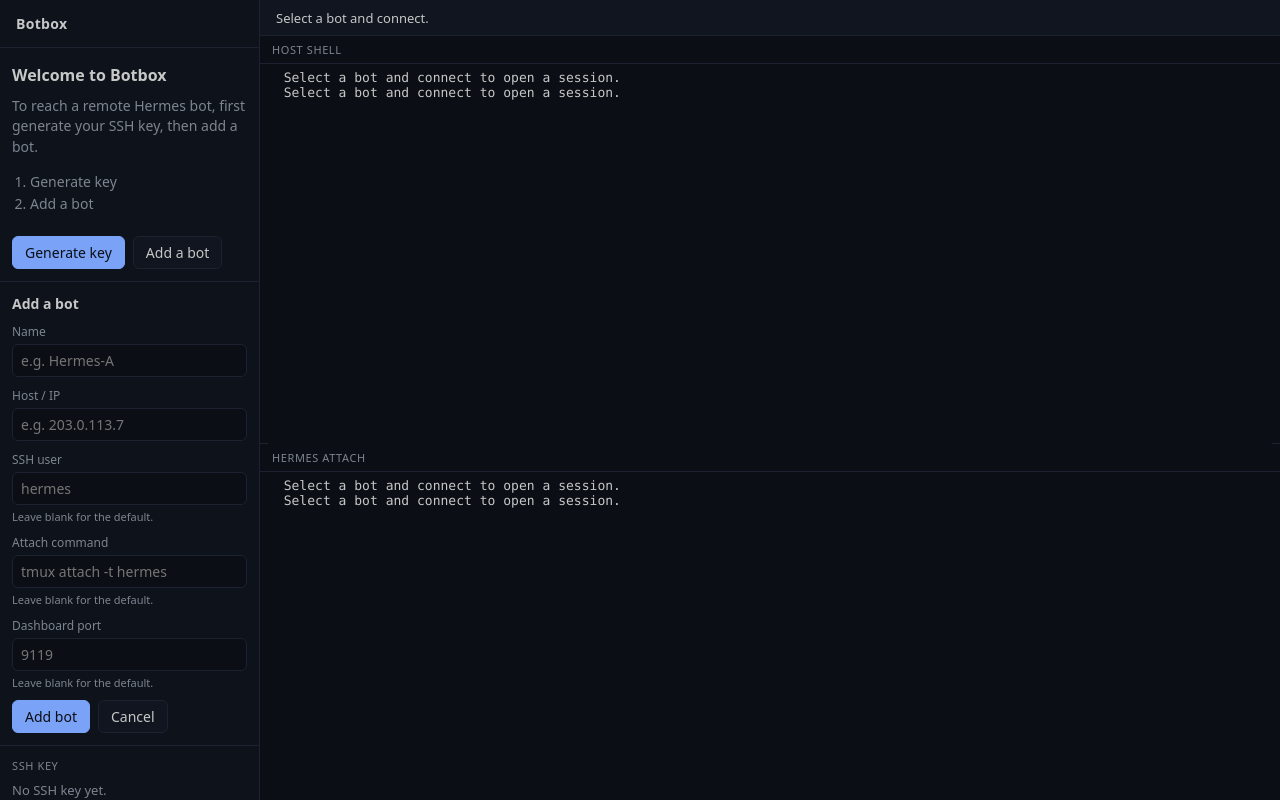
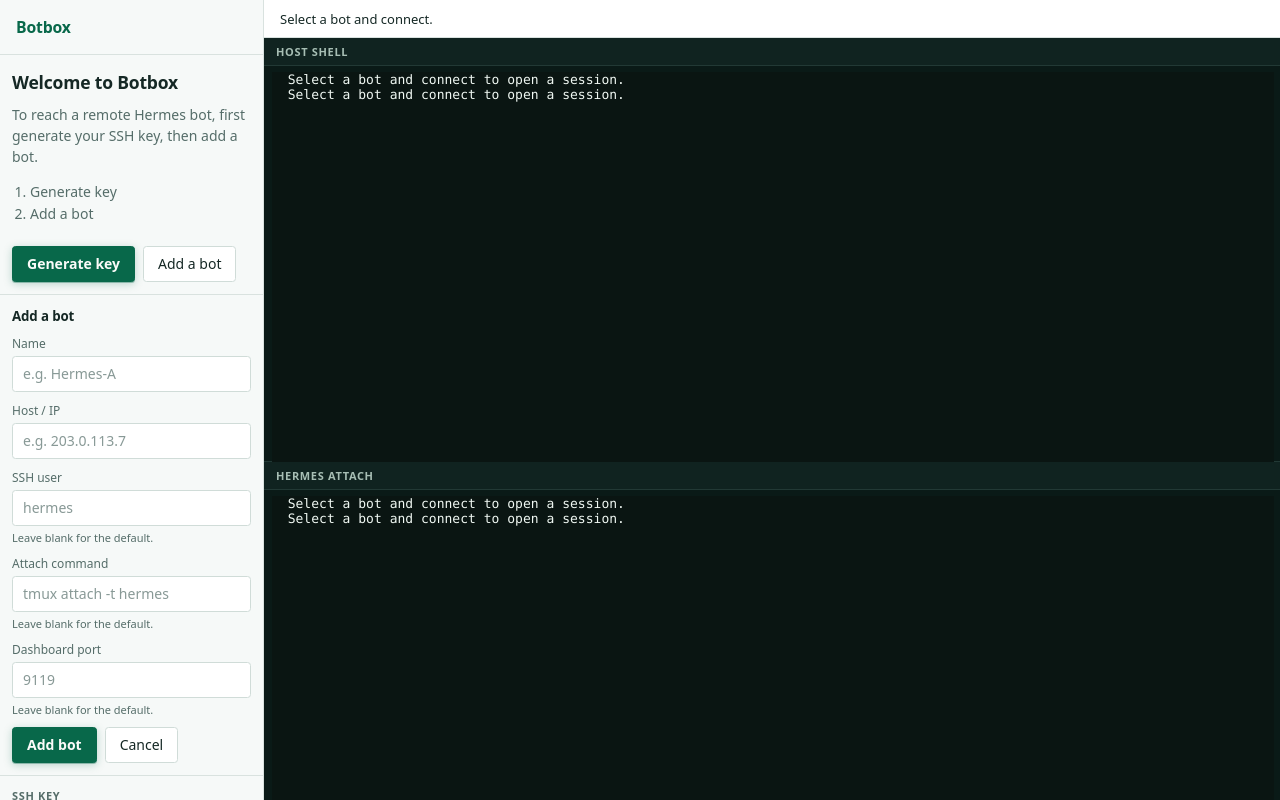
Before and after one commit to zingleton/botbox, a website built with Vite: page src/index.html in a window 1280 px wide. Both pictures are taken after a click on the button "Add a bot". Built offline with nearby package versions, Linux system fonts and the light colour scheme; what @xterm/addon-webgl would draw is missing.

Commit message:
feat(ui): retheme to AI Power Guild design language (cues from ../humanpower)
Botbox integrates with the humanpower web app, so adopt its design system:
- Forest-green palette — light "print shop" chrome (warm paper, forest ink,
  deep forest-green CTAs) for the app shell; forest-dark "screens" for the
  terminal panes (xterm theme retuned to the .dark hero range).
- Type pairing: DM Sans (body), Bricolage Grotesque (brand/headings/display),
  JetBrains Mono (hosts, key, terminals). Self-hosted via @fontsource and
  bundled by Vite as same-origin woff2 — CSP-safe (font-src 'self', no CDN).
- Primary buttons carry the signature soft green glow + active-press; inputs
  and buttons get the 2px spring-green focus ring; 0.25rem radius.
- Bot-item connected/selected states use the forest accent; tunnel badge and
  status bar recolored to match.

Verified: first-run renders Bricolage wordmark + forest-green primaries;
computed styles confirm fonts + rgb(8,104,74) applied. 57 vitest green.

```diff
--- a/src/styles.css
+++ b/src/styles.css
@@ -1,23 +1,61 @@
 /*
- * Botbox base styles (U1).
+ * Botbox styles — AI Power Guild design language (design cues from ../humanpower).
+ *
  * Loaded as an external stylesheet so the strict CSP (style-src 'self', no
- * unsafe-inline) is satisfied. xterm's own CSS is imported from terminal.ts.
+ * unsafe-inline) is satisfied; xterm's own CSS is imported from terminal.ts and
+ * the bundled fonts from main.ts (font-src 'self').
+ *
+ * Two surfaces, one forest-green range — mirroring humanpower's palette:
+ *  - Light "print shop" chrome: warm paper, forest-ink text, deep forest-green
+ *    CTAs. The app shell (sidebar, bars, forms) lives here.
+ *  - Forest-dark "screens": the terminal panes, echoing humanpower's .dark hero.
  */
 
 :root {
-  --bg: #0b0e14;
-  --bg-elev: #11151f;
-  --bg-sidebar: #0e121b;
-  --border: #1c2230;
-  --fg: #c5c8c6;
-  --fg-dim: #7d8590;
-  --accent: #7aa2f7;
-  --accent-dim: #3b4a6b;
-  --danger: #f7768e;
-  --ok: #9ece6a;
-  --font-ui: ui-sans-serif, system-ui, -apple-system, "Segoe UI", sans-serif;
-  --font-mono: ui-monospace, SFMono-Regular, "SF Mono", Menlo, Consolas,
-    monospace;
+  /* ── Light print-shop chrome (HSL triples; wrap in hsl() at use) ── */
+  --background: 45 25% 98%;
+  --foreground: 170 30% 12%;
+  --card: 0 0% 100%;
+  --sidebar: 160 20% 97%;
+  --primary: 161 85% 22%;
+  --primary-foreground: 45 25% 98%;
+  --secondary: 160 16% 93%;
+  --secondary-foreground: 170 30% 12%;
+  --muted: 160 14% 94%;
+  --muted-foreground: 170 12% 38%;
+  --accent: 148 55% 91%;
+  --accent-foreground: 170 35% 14%;
+  --success: 161 75% 28%;
+  --destructive: 0 75% 45%;
+  --border: 160 14% 87%;
+  --input: 160 14% 84%;
+  --ring: 161 85% 30%;
+  --radius: 0.25rem;
+
+  /* ── Forest-dark screen (terminal panes) ── */
+  --term-bg: 170 45% 7%;
+  --term-elev: 170 38% 10%;
+  --term-fg: 150 25% 96%;
+  --term-muted: 155 15% 70%;
+  --term-border: 168 25% 18%;
+  --term-primary: 145 95% 45%;
+
+  /* ── Type: DM Sans body, Bricolage display, JetBrains mono ── */
+  --font-sans: "DM Sans Variable", ui-sans-serif, system-ui, -apple-system,
+    "Segoe UI", sans-serif;
+  --font-display: "Bricolage Grotesque Variable", var(--font-sans);
+  --font-mono: "JetBrains Mono", ui-monospace, SFMono-Regular, "SF Mono", Menlo,
+    Consolas, monospace;
+
+  /* Convenience colour aliases (kept so component rules read cleanly). */
+  --bg: hsl(var(--background));
+  --bg-elev: hsl(var(--card));
+  --bg-sidebar: hsl(var(--sidebar));
+  --fg: hsl(var(--foreground));
+  --fg-dim: hsl(var(--muted-foreground));
+  --accent-strong: hsl(var(--primary));
+  --danger: hsl(var(--destructive));
+  --ok: hsl(var(--success));
 }
 
 * {
@@ -30,14 +68,15 @@
   height: 100%;
   background: var(--bg);
   color: var(--fg);
-  font-family: var(--font-ui);
+  font-family: var(--font-sans);
   font-size: 14px;
   -webkit-font-smoothing: antialiased;
+  text-rendering: optimizeLegibility;
 }
 
 #app.app {
   display: grid;
-  grid-template-columns: 260px 1fr;
+  grid-template-columns: 264px 1fr;
   height: 100vh;
   overflow: hidden;
 }
@@ -46,20 +85,23 @@
 
 .sidebar {
   background: var(--bg-sidebar);
-  border-right: 1px solid var(--border);
+  border-right: 1px solid hsl(var(--border));
   display: flex;
   flex-direction: column;
   min-width: 0;
 }
 
 .sidebar__header {
-  padding: 14px 16px;
-  border-bottom: 1px solid var(--border);
+  padding: 16px;
+  border-bottom: 1px solid hsl(var(--border));
 }
 
 .brand {
-  font-weight: 600;
-  letter-spacing: 0.3px;
+  font-family: var(--font-display);
+  font-weight: 700;
+  font-size: 1.125rem;
+  letter-spacing: -0.01em;
+  color: hsl(var(--primary));
 }
 
 .sidebar__body {
@@ -78,13 +120,16 @@
 
 .cta__title {
   margin: 4px 0 0;
-  font-size: 16px;
+  font-family: var(--font-display);
+  font-size: 1.25rem;
+  line-height: 1.3;
+  letter-spacing: -0.01em;
 }
 
 .cta__body {
   margin: 0;
   color: var(--fg-dim);
-  line-height: 1.45;
+  line-height: 1.5;
 }
 
 .cta__steps {
@@ -115,23 +160,24 @@
   display: flex;
   flex-direction: column;
   gap: 2px;
-  padding: 8px 10px;
-  border-radius: 6px;
+  padding: 9px 10px;
+  border-radius: var(--radius);
   cursor: pointer;
   border: 1px solid transparent;
+  transition: background-color 0.12s ease, border-color 0.12s ease;
 }
 
 .bot-item:hover {
-  background: var(--bg-elev);
+  background: hsl(var(--accent));
 }
 
 .bot-item--selected {
-  background: var(--bg-elev);
-  border-color: var(--accent-dim);
+  background: hsl(var(--accent));
+  border-color: hsl(var(--primary) / 0.45);
 }
 
 .bot-item__name {
-  font-weight: 500;
+  font-weight: 600;
 }
 
 .bot-item__host {
@@ -146,15 +192,17 @@
   gap: 2px;
 }
 
-/* Connected: highlighted, with the Disconnect affordance. */
+/* Connected: forest-green accent + the Disconnect affordance. */
 .bot-item--connected {
-  background: var(--bg-elev);
-  border-color: var(--ok);
+  background: hsl(var(--accent));
+  border-color: hsl(var(--primary));
+  box-shadow: inset 3px 0 0 hsl(var(--primary));
 }
 
 /* Transitioning: the item being connected; the whole list is locked. */
 .bot-item--transitioning {
-  border-color: var(--accent);
+  border-color: hsl(var(--primary) / 0.5);
+  border-style: dashed;
 }
 
 .bot-list--locked {
@@ -191,7 +239,7 @@
 }
 
 .sidebar__form {
-  border-top: 1px solid var(--border);
+  border-top: 1px solid hsl(var(--border));
   padding: 12px;
 }
 
@@ -203,7 +251,9 @@
 
 .bot-form__title {
   margin: 0;
-  font-size: 14px;
+  font-family: var(--font-display);
+  font-size: 0.95rem;
+  letter-spacing: -0.01em;
 }
 
 .bot-form__field {
@@ -214,21 +264,29 @@
 
 .bot-form__label {
   font-size: 12px;
+  font-weight: 500;
   color: var(--fg-dim);
 }
 
 .bot-form__input {
   font: inherit;
-  padding: 6px 8px;
-  border-radius: 6px;
-  border: 1px solid var(--border);
-  background: var(--bg);
+  height: 36px;
+  padding: 0 10px;
+  border-radius: var(--radius);
+  border: 1px solid hsl(var(--input));
+  background: hsl(var(--card));
   color: var(--fg);
+  transition: border-color 0.12s ease, box-shadow 0.12s ease;
+}
+
+.bot-form__input::placeholder {
+  color: hsl(var(--muted-foreground) / 0.7);
 }
 
 .bot-form__input:focus {
   outline: none;
-  border-color: var(--accent-dim);
+  border-color: hsl(var(--ring));
+  box-shadow: 0 0 0 2px hsl(var(--ring) / 0.35);
 }
 
 .bot-form__hint {
@@ -253,21 +311,30 @@
   flex-direction: column;
   min-width: 0;
   min-height: 0;
+  background: var(--bg);
 }
 
 .status-bar {
   display: flex;
   align-items: center;
   gap: 12px;
-  padding: 8px 16px;
-  border-bottom: 1px solid var(--border);
-  background: var(--bg-elev);
+  padding: 9px 16px;
+  border-bottom: 1px solid hsl(var(--border));
+  background: hsl(var(--card));
   font-size: 13px;
-  min-height: 36px;
+  min-height: 38px;
+}
+
+.status-bar__label {
+  font-weight: 500;
 }
 
 .status-bar[data-phase="connected"] .status-bar__label {
-  color: var(--ok);
+  color: hsl(var(--success));
+}
+
+.status-bar[data-phase="connecting"] .status-bar__label {
+  color: hsl(var(--primary));
 }
 
 .status-bar[data-phase="connection-lost"] .status-bar__label {
@@ -283,11 +350,11 @@
   display: flex;
   align-items: center;
   gap: 12px;
-  padding: 8px 16px;
-  border-bottom: 1px solid var(--border);
-  background: var(--bg-elev);
+  padding: 9px 16px;
+  border-bottom: 1px solid hsl(var(--border));
+  background: hsl(var(--secondary));
   font-size: 13px;
-  min-height: 36px;
+  min-height: 38px;
 }
 
 .tunnel-bar[data-tunnel="hidden"] {
@@ -298,21 +365,22 @@
   color: var(--fg-dim);
   text-transform: uppercase;
   font-size: 11px;
-  letter-spacing: 0.6px;
+  font-weight: 600;
+  letter-spacing: 0.06em;
 }
 
 .tunnel-bar__badge {
   font-size: 11px;
   font-weight: 600;
-  padding: 2px 8px;
-  border-radius: 10px;
-  border: 1px solid var(--border);
+  padding: 2px 9px;
+  border-radius: 999px;
+  border: 1px solid hsl(var(--border));
 }
 
 .tunnel-bar__badge--active {
-  color: var(--bg);
-  background: var(--ok);
-  border-color: var(--ok);
+  color: hsl(var(--primary-foreground));
+  background: hsl(var(--primary));
+  border-color: hsl(var(--primary));
 }
 
 .tunnel-bar__badge--inactive {
@@ -323,7 +391,7 @@
 .tunnel-bar__url {
   font-family: var(--font-mono);
   font-size: 12px;
-  color: var(--accent);
+  color: hsl(var(--primary));
   user-select: all;
 }
 
@@ -337,77 +405,119 @@
   color: var(--danger);
 }
 
+/* ── Terminals: forest-dark "screens" ── */
+
 .terminals {
   flex: 1;
   display: grid;
   grid-template-rows: 1fr 1fr;
   gap: 1px;
-  background: var(--border);
+  background: hsl(var(--term-border));
   min-height: 0;
 }
 
 .terminal-pane {
   display: flex;
   flex-direction: column;
-  background: var(--bg);
+  background: hsl(var(--term-bg));
   min-height: 0;
 }
 
 .terminal-pane__label {
   padding: 6px 12px;
   font-size: 11px;
+  font-weight: 600;
   text-transform: uppercase;
-  letter-spacing: 0.6px;
-  color: var(--fg-dim);
-  border-bottom: 1px solid var(--border);
+  letter-spacing: 0.06em;
+  color: hsl(var(--term-muted));
+  background: hsl(var(--term-elev));
+  border-bottom: 1px solid hsl(var(--term-border));
 }
 
 .terminal-host {
   flex: 1;
   min-height: 0;
   padding: 6px 8px;
+  background: hsl(var(--term-bg));
 }
 
 /* ── Buttons ── */
 
 .btn {
   font: inherit;
-  padding: 6px 12px;
-  border-radius: 6px;
-  border: 1px solid var(--border);
-  background: var(--bg-elev);
+  font-weight: 500;
+  height: 36px;
+  padding: 0 14px;
+  border-radius: var(--radius);
+  border: 1px solid hsl(var(--input));
+  background: hsl(var(--card));
   color: var(--fg);
   cursor: pointer;
+  transition: background-color 0.12s ease, border-color 0.12s ease,
+    box-shadow 0.12s ease, transform 0.06s ease;
 }
 
 .btn:hover:not(:disabled) {
-  border-color: var(--accent-dim);
+  background: hsl(var(--secondary));
+  border-color: hsl(var(--primary) / 0.4);
 }
 
+.btn:focus-visible {
+  outline: none;
+  box-shadow: 0 0 0 2px hsl(var(--ring) / 0.4);
+}
+
+/* Primary: deep forest green with the signature soft glow + press. */
 .btn--primary {
-  background: var(--accent);
-  color: #0b0e14;
-  border-color: var(--accent);
+  font-weight: 600;
+  background: hsl(var(--primary));
+  color: hsl(var(--primary-foreground));
+  border-color: hsl(var(--primary));
+  box-shadow: 0 1px 0 hsl(var(--primary) / 0.35),
+    0 2px 8px hsl(var(--primary) / 0.25);
+}
+
+.btn--primary:hover:not(:disabled) {
+  background: hsl(var(--primary) / 0.92);
+  border-color: hsl(var(--primary));
+  box-shadow: 0 2px 12px hsl(var(--primary) / 0.4);
+}
+
+.btn--primary:active:not(:disabled) {
+  transform: translateY(1px);
+  box-shadow: none;
 }
 
 .btn--danger {
   color: var(--danger);
-  border-color: var(--accent-dim);
+  border-color: hsl(var(--destructive) / 0.4);
+  background: hsl(var(--card));
 }
 
 .btn--danger:hover:not(:disabled) {
+  background: hsl(var(--destructive) / 0.08);
   border-color: var(--danger);
 }
 
 .btn:disabled {
-  opacity: 0.55;
+  opacity: 0.5;
   cursor: not-allowed;
+}
+
+@media (prefers-reduced-motion: reduce) {
+  .btn,
+  .bot-item {
+    transition: none;
+  }
+  .btn--primary:active:not(:disabled) {
+    transform: none;
+  }
 }
 
 /* ── SSH key surface (U2 / R2) ── */
 
 .sidebar__key {
-  border-top: 1px solid var(--border);
+  border-top: 1px solid hsl(var(--border));
   padding: 12px;
   display: flex;
   flex-direction: column;
@@ -416,8 +526,9 @@
 
 .key-panel__title {
   font-size: 11px;
+  font-weight: 600;
   text-transform: uppercase;
-  letter-spacing: 0.6px;
+  letter-spacing: 0.06em;
   color: var(--fg-dim);
 }
 
@@ -425,6 +536,7 @@
   margin: 0;
   color: var(--fg-dim);
   font-size: 13px;
+  line-height: 1.45;
 }
 
 .key-panel__value {
@@ -433,9 +545,9 @@
   font-size: 11px;
   line-height: 1.4;
   color: var(--fg);
-  background: var(--bg);
-  border: 1px solid var(--border);
-  border-radius: 6px;
+  background: hsl(var(--muted));
+  border: 1px solid hsl(var(--border));
+  border-radius: var(--radius);
   padding: 8px;
   max-height: 72px;
   overflow: auto;
@@ -451,7 +563,7 @@
 
 .key-panel__notice {
   font-size: 12px;
-  color: var(--ok);
+  color: hsl(var(--success));
 }
 
 .key-panel__notice--error {
--- a/src/terminal.ts
+++ b/src/terminal.ts
@@ -35,11 +35,15 @@
  *  installed its SIGWINCH handler (the dropped-first-SIGWINCH pitfall). */
 const FIRST_RESIZE_DELAY_MS = 120;
 
+// Forest-dark "screen" palette, matching --term-* in styles.css (the AI Power
+// Guild .dark hero range from ../humanpower): deep forest ground, spring-green
+// cursor.
 const TERMINAL_THEME = {
-  background: "#0b0e14",
-  foreground: "#c5c8c6",
-  cursor: "#7aa2f7",
-  selectionBackground: "#2d3343",
+  background: "#0a1512",
+  foreground: "#f0f8f3",
+  cursor: "#10e06a",
+  cursorAccent: "#0a1512",
+  selectionBackground: "#243b35",
 };
 
 const IDLE_PLACEHOLDER = "  Select a bot and connect to open a session.\r\n";
```
Also changed, not shown: package.json (+6 -1 lines), src/main.ts (+7 -0 lines), .claude/launch.json (added), pnpm-lock.yaml, 1 other file.
